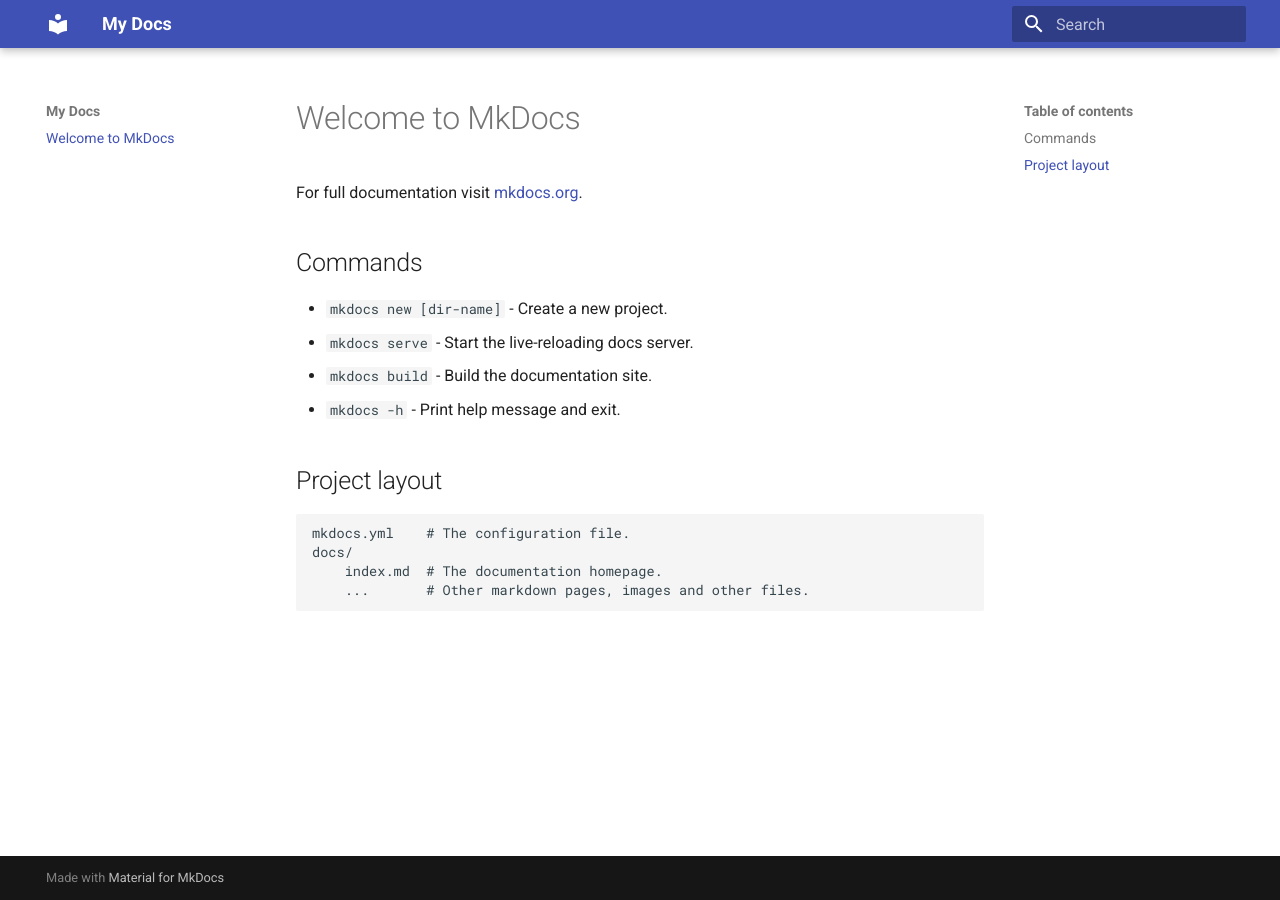
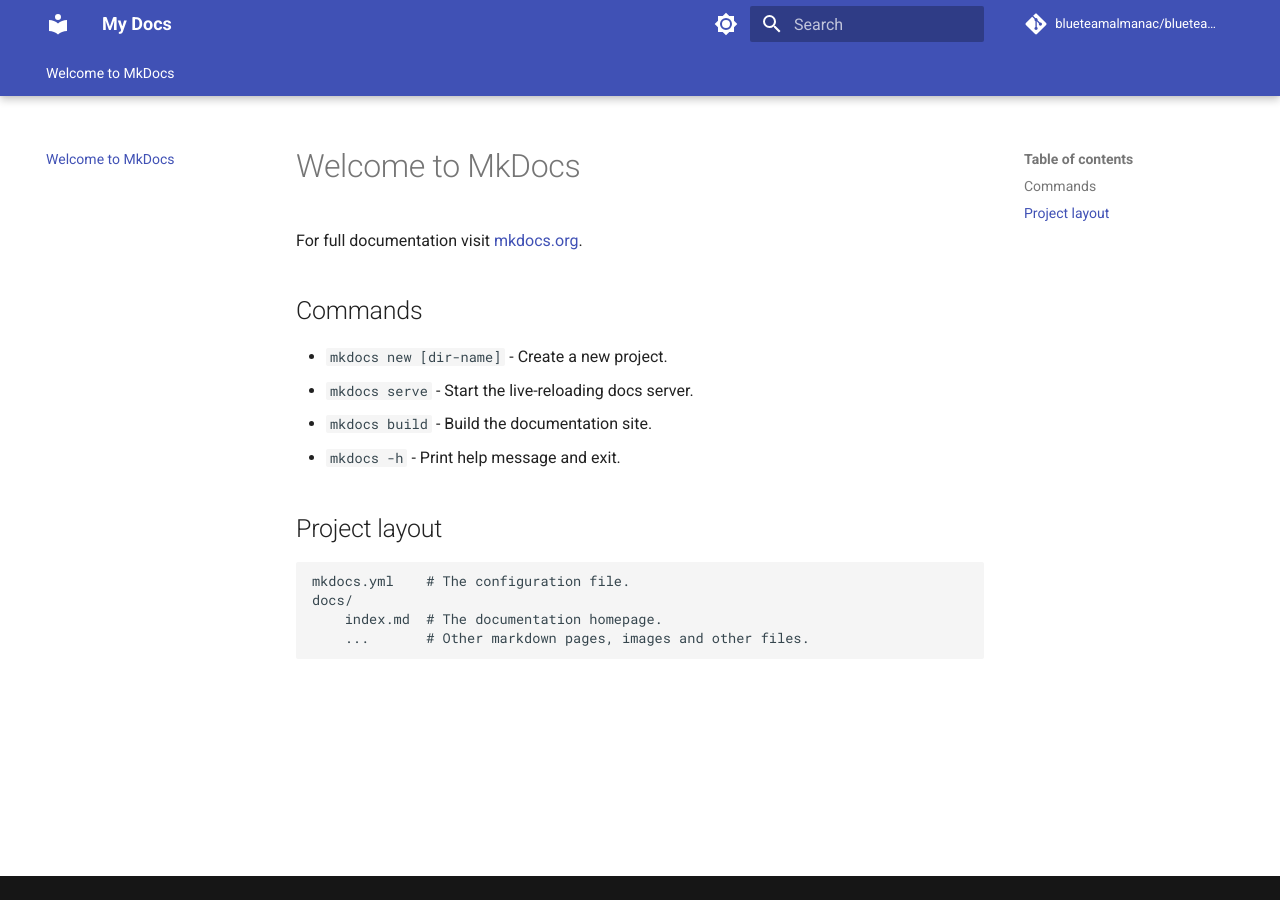
Before and after one commit to blueteamalmanac/blueteamalmanac.github.io, an MkDocs documentation site: the page built from docs/index.md, in a window 1280 px wide. Built offline with MkDocs 1.6.1 and Material for MkDocs 9.7.7, drawn with Linux system fonts in a browser that asks for light colours; comment, search, counter and statistics services are not loaded.

```diff
--- a/mkdocs.yml
+++ b/mkdocs.yml
@@ -1,3 +1,29 @@
 site_name: My Docs
+repo_url: https://github.com/blueteamalmanac/blueteamalmanac.github.io
+repo_name: blueteamalmanac/blueteamalmanac.github.io
+plugins:
+  - search
 theme:
   name: material
+  palette:
+    # Palette toggle for light mode
+    - media: "(prefers-color-scheme: light)"
+      scheme: default
+      toggle:
+        icon: material/brightness-7
+        name: Switch to dark mode
+
+    # Palette toggle for dark mode
+    - media: "(prefers-color-scheme: dark)"
+      scheme: slate
+      toggle:
+        icon: material/brightness-4
+        name: Switch to light mode
+
+  features:
+    - navigation.tracking
+    - navigation.tabs
+    - navigation.tabs.sticky
+    - navigation.top
+extra:
+  generator: false
```
